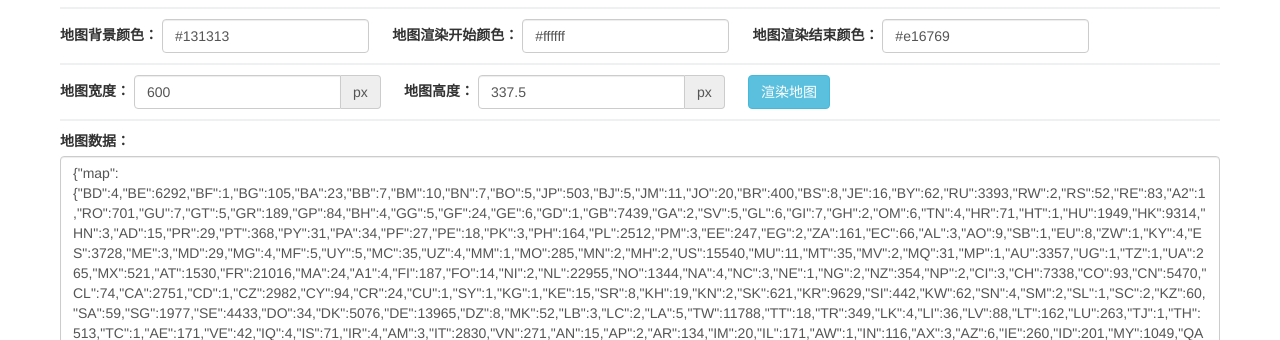
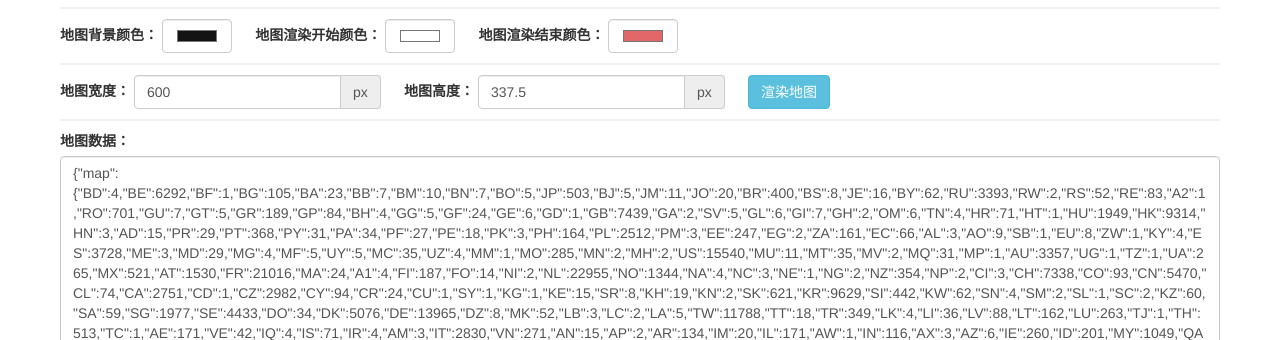
Before and after one commit to shenqihui/map, a website: page index.html in a window 1280 px wide. Shown: the part 760-1100 px from the top of the page. Drawn offline with Linux system fonts and the light colour scheme; some packages are replaced by stand-ins of ours; a script that the page names is missing.

Commit message:
input type .

```diff
--- a/index.html
+++ b/index.html
@@ -49,24 +49,24 @@
           <hr class="clearfix">
           <div class="form-group">
             <label for="map-width">地图背景颜色：</label>
-            <input class="form-control" name="map-backgroundColor" id="map-backgroundColor" ng-model="map.backgroundColor"/>
+            <input class="form-control" type="color" name="map-backgroundColor" id="map-backgroundColor" ng-model="map.backgroundColor"/>
             &nbsp;&nbsp;&nbsp;&nbsp;
           </div>
           <div class="form-group">
             <label for="map-width">地图渲染开始颜色：</label>
-            <input class="form-control" name="map-scaleBegin" id="map-scaleBegin" ng-model="map.scaleBegin"/>
+            <input class="form-control" type="color" name="map-scaleBegin" id="map-scaleBegin" ng-model="map.scaleBegin"/>
             &nbsp;&nbsp;&nbsp;&nbsp;
           </div>
           <div class="form-group">
             <label for="map-width">地图渲染结束颜色：</label>
-            <input class="form-control" name="map-scaleEnd" id="map-scaleEnd" ng-model="map.scaleEnd"/>
+            <input class="form-control" type="color" name="map-scaleEnd" id="map-scaleEnd" ng-model="map.scaleEnd"/>
             &nbsp;&nbsp;&nbsp;&nbsp;
           </div>
           <hr class="clearfix">
           <div class="form-group">
             <label for="map-width">地图宽度：</label>
             <div class="input-group">
-              <input class="form-control" name="map-width" id="map-width" ng-model="map.width" ng-change="getAreaJs()"/>
+              <input class="form-control" type="number" name="map-width" id="map-width" ng-model="map.width" ng-change="getAreaJs()"/>
               <div class="input-group-addon">px</div>
             </div>
             &nbsp;&nbsp;&nbsp;&nbsp;
@@ -74,7 +74,7 @@
           <div class="form-group">
             <label for="map-height">地图高度：</label>
             <div class="input-group">
-              <input class="form-control" name="map-height" id="map-height" ng-model="map.height" ng-change="getAreaJs()"/>
+              <input class="form-control" type="number" name="map-height" id="map-height" ng-model="map.height" ng-change="getAreaJs()"/>
               <div class="input-group-addon">px</div>
             </div>
             &nbsp;&nbsp;&nbsp;&nbsp;
--- a/style/stylesheet.css
+++ b/style/stylesheet.css
@@ -192,3 +192,7 @@
 @media screen and (max-width: 42em) {
   .site-footer {
     font-size: 0.9rem; } }
+
+input[type="color"] {
+  min-width: 5em;
+}
```
